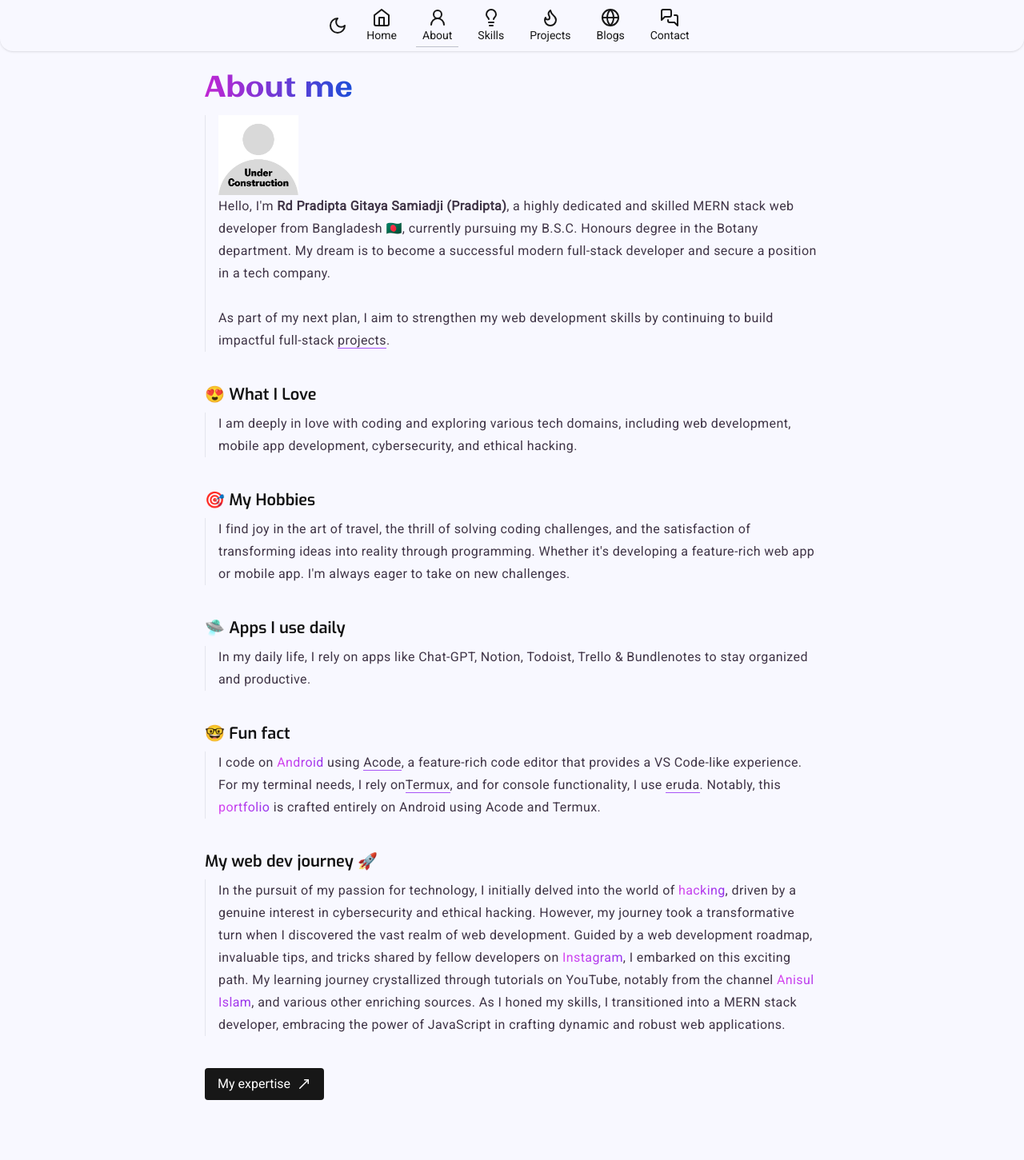
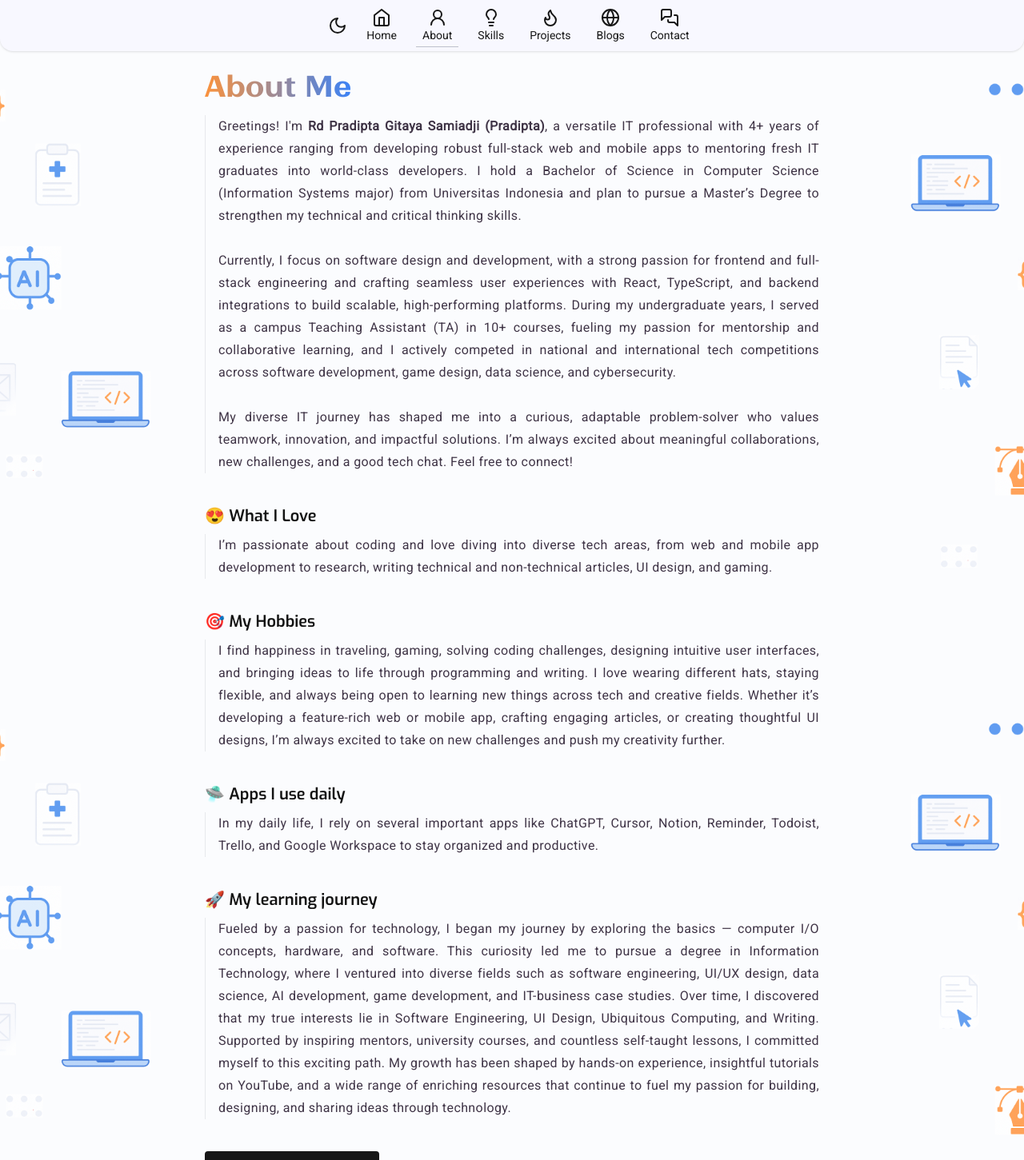
Before and after one commit to Diptags/pradipta-personal-page, a Next.js app: page /about in a window 1280 px wide. Shown: the top 1451 px of the page at 80% size. Built offline with nearby package versions, Linux system fonts and the light colour scheme.

Commit message:
Style adjustments for Home & About

```diff
--- a/components/shared/Head.jsx
+++ b/components/shared/Head.jsx
@@ -3,7 +3,7 @@ import Head from "next/head";
 export const SeoMetadata = ({ title, desc }) => {
   return (
     <Head>
-        <title>{ title || "Rd Pradipta Gitaya Samiadji - Software Engineer, Writer, and Designer"}</title>
+      <title>{title || "Rd Pradipta Gitaya Samiadji - Software Engineer, Writer, and Designer"}</title>
       <meta
         name="description"
         content={desc || ""}
--- a/components/shared/PageTitle.jsx
+++ b/components/shared/PageTitle.jsx
@@ -3,6 +3,7 @@ const gradientEffect = {
     purple: "from-fuchsia-600 to-blue-700",
     green: "from-[#04a09b] to-[#40a1e0]",
     pink: "from-pink-500 to-green-600",
+    blue: "from-orange-400 to-blue-500",
     none: "from-black to-black"
   },
 
@@ -10,6 +11,7 @@ const gradientEffect = {
     purple: "from-fuchsia-300 to-blue-200",
     green: "from-lime-200 to-pink-300",
     pink: "from-pink-500 to-green-600",
+    blue: "from-orange-300 to-blue-400",
     none: "from-black to-black"
   }
 };
--- a/constants/page-data/about.js
+++ b/constants/page-data/about.js
@@ -1,8 +1,39 @@
 export const aboutPageData = {
-  name: "Fazle Rabbi",
-  about_1: "a highly dedicated and skilled MERN stack web developer from Bangladesh 🇧🇩, currently pursuing my B.S.C. Honours degree in the Botany department. My dream is to become a successful modern full-stack developer and secure a position in a tech company.",
-  what_i_love: "I am deeply in love with coding and exploring various tech domains, including web development, mobile app development, cybersecurity, and ethical hacking.",
-  my_hobbies: "I find joy in the art of travel, the thrill of solving coding challenges, and the satisfaction of transforming ideas into reality through programming. Whether it's developing a feature-rich web app or mobile app. I'm always eager to take on new challenges.",
-  apps_i_use: "In my daily life, I rely on apps like Chat-GPT, Notion, Todoist, Trello & Bundlenotes to stay organized and productive.",
-  my_journey: "In the pursuit of my passion for technology, I initially delved into the world of hacking, driven by a genuine interest in cybersecurity and ethical hacking. However, my journey took a transformative turn when I discovered the vast realm of web development. Guided by a web development roadmap, invaluable tips, and tricks shared by fellow developers on Instagram, I embarked on this exciting path. My learning journey crystallized through tutorials on YouTube, notably from the channel 'Anisul Islam,' and various other enriching sources. As I honed my skills, I transitioned into a MERN stack developer, embracing the power of JavaScript in crafting dynamic and robust web applications."
-}
+  title: "About Me",
+  name: "Rd Pradipta Gitaya Samiadji (Pradipta)",
+  about: `
+    a versatile IT professional with 4+ years of experience ranging from developing robust full-stack web and mobile apps to mentoring fresh IT graduates into world-class developers.
+    I hold a Bachelor of Science in Computer Science (Information Systems major) from Universitas Indonesia and plan to pursue a Master’s Degree to strengthen my technical and critical thinking skills.
+
+    <br/><br/>
+    Currently, I focus on software design and development, with a strong passion for frontend and full-stack engineering and crafting seamless user experiences with React, TypeScript, and backend integrations to build scalable, high-performing platforms.
+    During my undergraduate years, I served as a campus Teaching Assistant (TA) in 10+ courses, fueling my passion for mentorship and collaborative learning, and I actively competed in national and international tech competitions across software development, game design, data science, and cybersecurity.
+
+    <br/><br/>
+    My diverse IT journey has shaped me into a curious, adaptable problem-solver who values teamwork, innovation, and impactful solutions.
+    I’m always excited about meaningful collaborations, new challenges, and a good tech chat. Feel free to connect!
+  `,
+
+  what_i_love: `
+    I’m passionate about coding and love diving into diverse tech areas, from web and mobile app development to research, writing technical and non-technical articles, UI design, and gaming.
+  `,
+
+  my_hobbies: `
+    I find happiness in traveling, gaming, solving coding challenges, designing intuitive user interfaces, and bringing ideas to life through programming and writing.
+    I love wearing different hats, staying flexible, and always being open to learning new things across tech and creative fields.
+    Whether it’s developing a feature-rich web or mobile app, crafting engaging articles, or creating thoughtful UI designs, I’m always excited to take on new challenges and push my creativity further.
+  `,
+
+  apps_i_use: `
+    In my daily life, I rely on several important apps like ChatGPT, Cursor, Notion, Reminder, Todoist, Trello, and Google Workspace to stay organized and productive.
+  `,
+
+  my_journey: `
+    Fueled by a passion for technology, I began my journey by exploring the basics — computer I/O concepts, hardware, and software.
+    This curiosity led me to pursue a degree in Information Technology, where I ventured into diverse fields such as software engineering, UI/UX design, data science, AI development, game development, and IT-business case studies.
+
+    Over time, I discovered that my true interests lie in Software Engineering, UI Design, Ubiquitous Computing, and Writing.
+    Supported by inspiring mentors, university courses, and countless self-taught lessons, I committed myself to this exciting path.
+    My growth has been shaped by hands-on experience, insightful tutorials on YouTube, and a wide range of enriching resources that continue to fuel my passion for building, designing, and sharing ideas through technology.
+  `
+};
--- a/pages/about.jsx
+++ b/pages/about.jsx
@@ -1,107 +1,58 @@
-import Image from "next/image";
 import { PageTitle, SeoMetadata } from "@/components";
 import Link from "next/link";
 import { MoveUpRight } from "lucide-react";
 import { aboutPageData, site_metadata } from "@/constants";
 
 const About = () => {
+  const { title, name, about, what_i_love, my_hobbies, apps_i_use, my_journey } = aboutPageData;
+  const { about: metaAbout, desc: metaDesc } = site_metadata;
+
   return (
     <section className="sm:max-w-3xl">
-      <SeoMetadata
-        title={site_metadata?.about?.title}
-        desc={site_metadata?.about?.desc}
-      />
+      {/* SEO Metadata */}
+      <SeoMetadata title={metaAbout.title} desc={metaDesc} />
 
-      <PageTitle title="About me" effect="purple" />
+      {/* Page Title */}
+      <PageTitle title={title} effect="blue" />
+
+      {/* Introduction */}
       <div className="">
-        {/* Intro */}
-        <p className="info dark:bg-transparent dark:p-4 dark:border-l-[.5px] dark:border-teal-400/40 dark:rounded">
-          <Image src="/profile.png" width={100} height={100} alt="Rd Pradipta Gitaya Samadji" />
-          Hello, I'm <span className="font-bold">Rd Pradipta Gitaya Samiadji (Pradipta)</span>,
-          {" "}
-          {aboutPageData?.about_1}
-          <br />
-          <br />
-          As part of my next plan, I aim to strengthen my web development skills
-          by continuing to build impactful full-stack{" "}
-          <Link className="link" href="/projects">
-            projects
-          </Link>
-          .
-        </p>
+        <p
+          className="info text-justify"
+          dangerouslySetInnerHTML={{
+            __html: `Greetings! I'm <span class="font-bold">${name}</span>, ${about}`,
+          }}
+        />
       </div>
 
+      {/* What I Love */}
       <div className="my-10">
         <h2 className="sub_heading">😍 What I Love</h2>
-        <p className="info">{aboutPageData?.what_i_love}</p>
+        <p className="info text-justify">{what_i_love}</p>
       </div>
 
+      {/* My Hobbies */}
       <div className="my-2">
         <h2 className="sub_heading">🎯 My Hobbies</h2>
-        <p className="info">{aboutPageData?.my_hobbies}</p>
+        <p className="info text-justify">{my_hobbies}</p>
       </div>
 
+      {/* Apps I Use Daily */}
       <div className="my-10">
         <h2 className="sub_heading">🛸 Apps I use daily</h2>
-        <p className="info">{aboutPageData?.apps_i_use}</p>
+        <p className="info text-justify">{apps_i_use}</p>
       </div>
 
+      {/* My Learning Journey */}
       <div className="my-10">
-        <h2 className="sub_heading">🤓 Fun fact</h2>
-        <p className="info">
-          I code on <span className="gradient_text">Android </span>
-          using{" "}
-          <Link
-            target="_blank"
-            href="https://modyolo.com/acode-powerful-code-editor.html"
-            className="link"
-          >
-            Acode
-          </Link>
-          , a feature-rich code editor that provides a VS Code-like experience.
-          For my terminal needs, I rely on
-          <Link
-            target="_blank"
-            href="https://github.com/termux/termux-app"
-            className="link"
-          >
-            Termux
-          </Link>
-          , and for console functionality, I use{" "}
-          <Link
-            target="_blank"
-            href="https://github.com/liriliri/eruda"
-            className="link"
-          >
-            eruda
-          </Link>
-          . Notably, this <span className="gradient_text">portfolio</span> is
-          crafted entirely on Android using Acode and Termux.
-        </p>
+        <h2 className="sub_heading">🚀 My learning journey</h2>
+        <p className="info text-justify">{my_journey}</p>
       </div>
 
-      <div className="my-10">
-        <h2 className="sub_heading">My web dev journey 🚀</h2>
-        <p className="info">
-          In the pursuit of my passion for technology, I initially delved into
-          the world of <span className="gradient_text">hacking</span>, driven by
-          a genuine interest in cybersecurity and ethical hacking. However, my
-          journey took a transformative turn when I discovered the vast realm of
-          web development. Guided by a web development roadmap, invaluable tips,
-          and tricks shared by fellow developers on{" "}
-          <span className="gradient_text">Instagram</span>, I embarked on this
-          exciting path. My learning journey crystallized through tutorials on
-          YouTube, notably from the channel{" "}
-          <span className="gradient_text">Anisul Islam</span>, and various other
-          enriching sources. As I honed my skills, I transitioned into a MERN
-          stack developer, embracing the power of JavaScript in crafting dynamic
-          and robust web applications.
-        </p>
-      </div>
-
+      {/* Link to Skills Page */}
       <Link className="inline-block" href="/skills">
         <button className="btn_link" type="button">
-          My expertise
+          My Skills & Knowledge
           <MoveUpRight size={18} />
         </button>
       </Link>
--- a/styles/globals.css
+++ b/styles/globals.css
@@ -4,8 +4,14 @@
 @tailwind utilities;
 
 @layer base {
+
   body {
-    @apply font-roboto scroll-smooth bg-[ghostwhite] text-dark_2 dark:bg-[#0d1117] dark:text-offwhite;
+    @apply font-roboto scroll-smooth text-dark_2 dark:text-offwhite;
+    background-image: url('/bg-light.png'); /* Replace with your image path */
+    background-size: cover; /* Ensures the image covers the entire viewport */
+    background-position: center; /* Centers the image */
+    background-repeat: no-repeat; /* Prevents the image from repeating */
+    background-attachment: fixed; /* Keeps the background fixed during scrolling */
   }
 
   nav::-webkit-scrollbar {
@@ -19,7 +25,7 @@
   }*/
 
   .gradient_effect {
-    @apply absolute left-0 w-full h-[40vh] bg-gradient-to-br from-orange-500 to-blue-500 blur-3xl opacity-35 -z-20 md:h-[70vh];
+    @apply absolute left-0 w-full h-[40vh] bg-gradient-to-br from-orange-500 to-blue-500 blur-3xl opacity-20 -z-20 md:h-[70vh];
   }
 
   /* Typography */
```
Also changed, not shown: components/ui/HomeContent.jsx (+13 -12 lines), public/Website BG.png (added), public/bg-light.png (added). Lines whose indentation alone changed are shown as unchanged.
